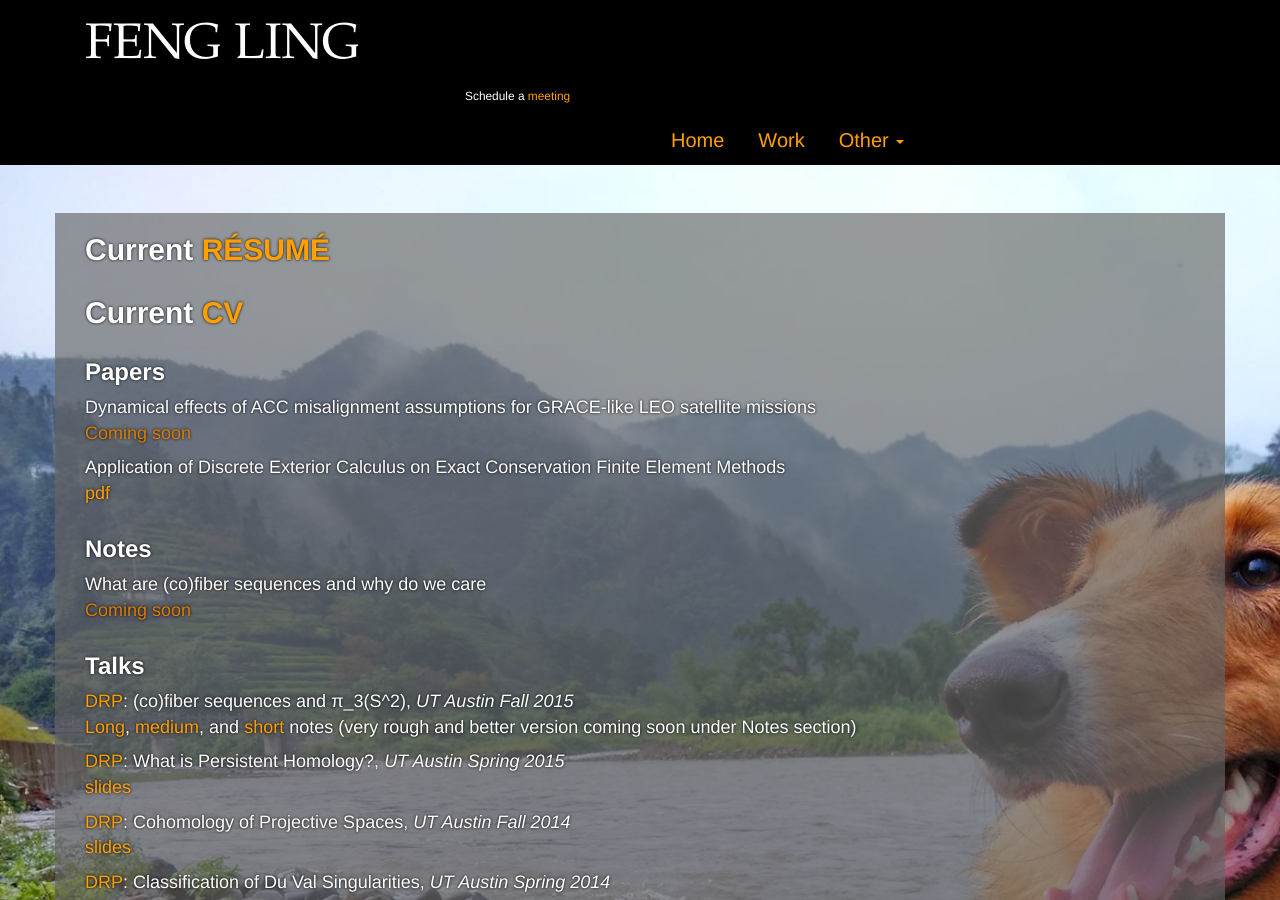
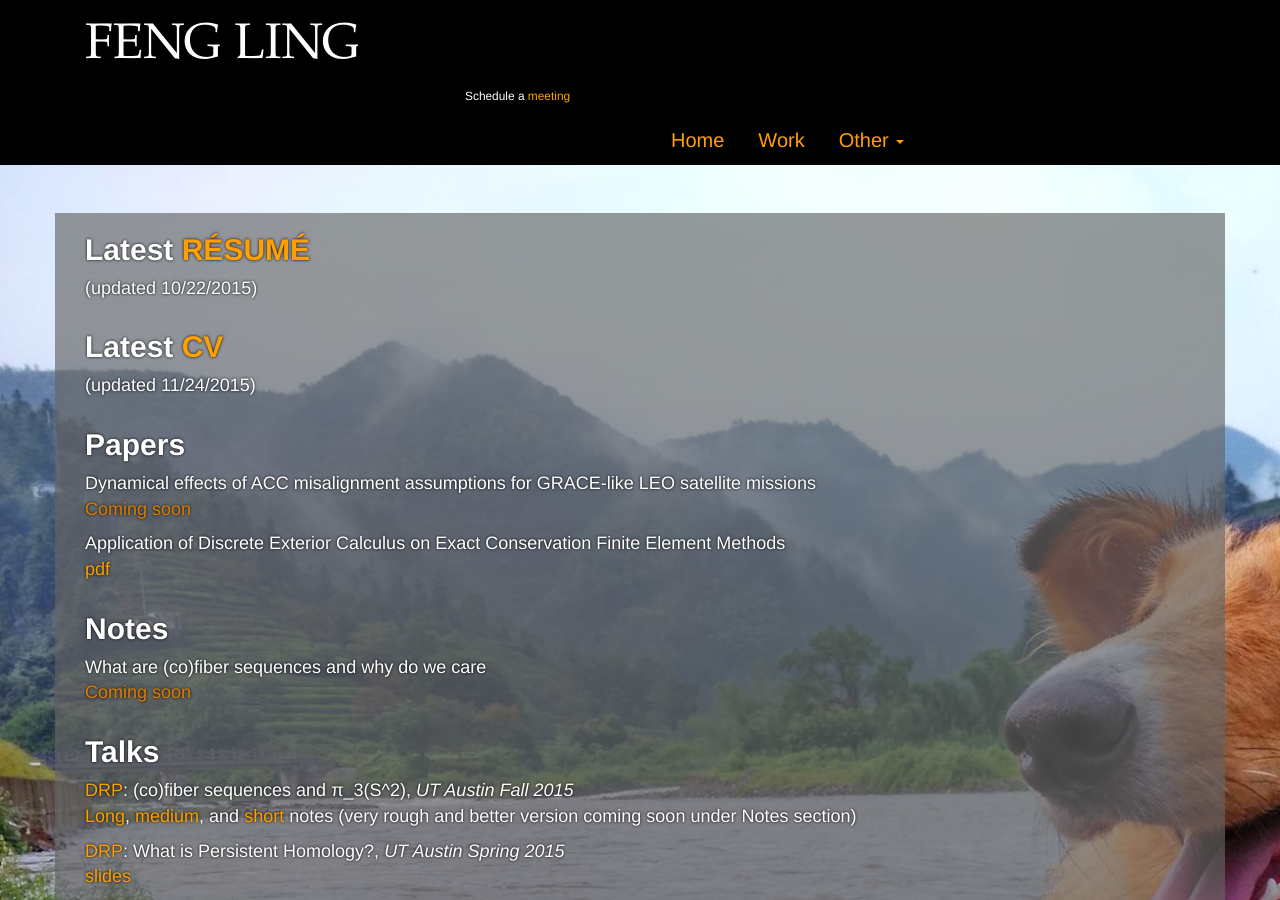
Before and after one commit to levincoolxyz/levincoolxyz.github.io, a Jekyll site: the page built from cv/index.html, in a window 1280 px wide and 900 px high. Built offline with Jekyll 4.4.1, drawn with Linux system fonts in a browser that asks for light colours.

Commit message:
new commit

```diff
--- a/cv/index.html
+++ b/cv/index.html
@@ -4,15 +4,15 @@ title: CV
 ---
 
 <div class="container">
-	<h2>Current <a id="resume" href="Ling, Feng - Resume.pdf">RÉSUMÉ</a></h2>
+	<h2>Latest <a id="resume" href="Ling, Feng - Resume.pdf">RÉSUMÉ</a></h2><p>(updated 10/22/2015)</p>
 </div>
 
 <div class="container">
-	<h2>Current <a id="cv" href="Ling, Feng - cv.pdf">CV</a></h2>
+	<h2>Latest <a id="cv" href="Ling, Feng - cv.pdf">CV</a></h2><p>(updated 11/24/2015)</p>
 </div>
 
 <div id="papers" class="container">
-	<h3>Papers</h3>
+	<h2>Papers</h2>
 		<p>Dynamical effects of ACC misalignment assumptions for GRACE-like LEO satellite missions
 			<br><a href="">Coming soon</a>
 		</p>
@@ -22,14 +22,14 @@ title: CV
 </div>
 
 <div id="Notes" class="container">
-	<h3>Notes</h3>
+	<h2>Notes</h2>
 		<p>What are (co)fiber sequences and why do we care
 			<br><a href="">Coming soon</a>
 		</p>
 </div>
 
 <div id="talks" class="container">
-	<h3>Talks</h3>
+	<h2>Talks</h2>
 		<p><a id="drp" href="http://www.ma.utexas.edu/users/drp/">DRP</a>: (co)fiber sequences and π_3(S^2), <em>UT Austin Fall 2015</em>
 			<br><a href="/paper/long.pdf">Long</a>, <a href="/paper/med.pdf">medium</a>, and <a href="/paper/short.pdf">short</a> notes (very rough and better version coming soon under Notes section)
 		</p>
```
